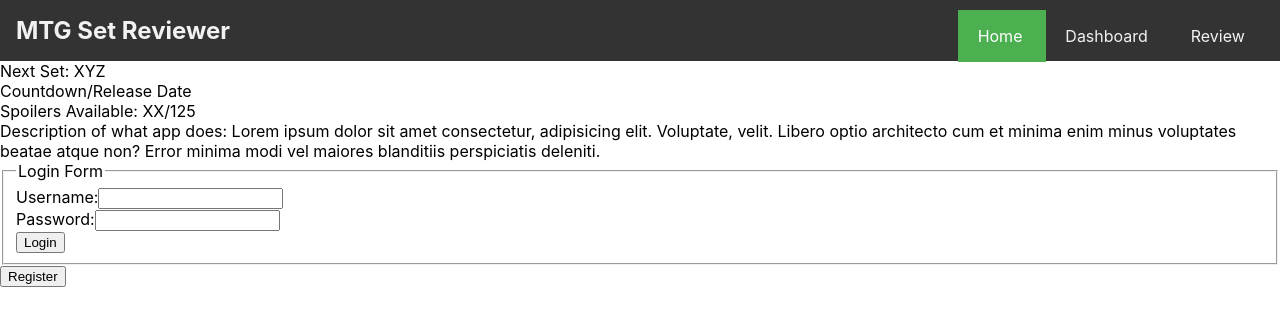
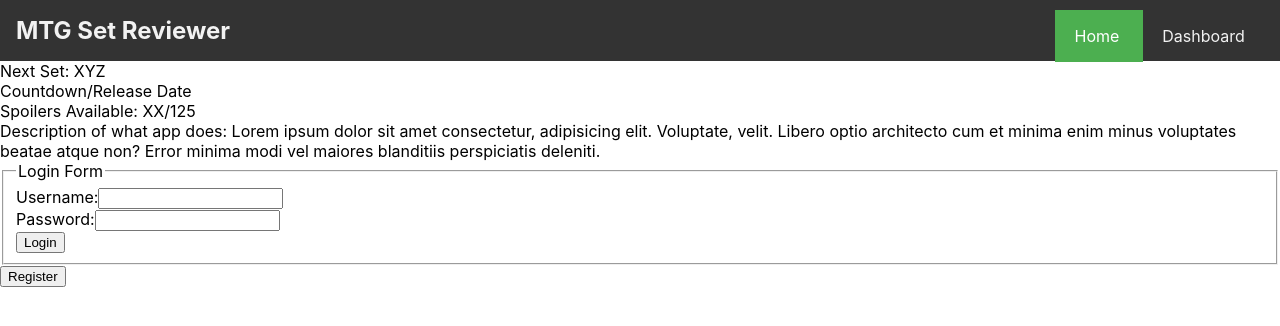
Before and after one commit to wesleyrou/tcg-set-reviewer-frontend, a React (Create React App) app: page / in a window 1280 px wide. Shown: the top 326 px of the page. Built offline with nearby package versions, Linux system fonts and the light colour scheme.

Commit message:
adds partially working auth and login

```diff
--- a/src/components/Header/Header.js
+++ b/src/components/Header/Header.js
@@ -1,15 +1,34 @@
 import React from 'react';
 import { Link } from 'react-router-dom';
+import TokenService from '../../services/token-service';
 import './Header.css';
 
 class Header extends React.Component {
+
+  handleLogoutClick = () => {
+    TokenService.clearAuthToken();
+    TokenService.clearUserId();
+
+  };
+
+  renderLogoutLink = () => {
+    return (
+      <Link
+        onClick={this.handleLogoutClick}
+        to='/'>
+        Logout
+      </Link>
+    );
+  };
+
   render() {
     return <header className="Header">
       <h1>MTG Set Reviewer</h1>
       <nav>
         <Link to='/' className="active"> Home </Link>
         <Link to='/dashboard' > Dashboard </Link>
-        <Link to='/review' > Review </Link>
+        {/* <Link to='/review' > Review </Link> */}
+        {TokenService.hasAuthToken() ? this.renderLogoutLink() : ''}
       </nav>
     </header>;
   }
--- a/src/components/LandingPage/LandingPage.js
+++ b/src/components/LandingPage/LandingPage.js
@@ -4,6 +4,7 @@
 import AuthApiService from '../../services/api-service';
 
 class LandingPage extends React.Component {
+
 
   handleSubmitJwtAuth(event) {
     event.preventDefault();
@@ -20,7 +21,7 @@
         this.props.history.push('/dashboard');
       })
       .catch((err) => {
-        console.error(err.error);
+        console.log(err);
       });
   }
 
@@ -37,7 +38,7 @@
       <div>Spoilers Available: XX/125</div>
       <div>Description of what app does: Lorem ipsum dolor sit amet consectetur, adipisicing elit. Voluptate, velit. Libero optio architecto cum et minima enim minus voluptates beatae atque non? Error minima modi vel maiores blanditiis perspiciatis deleniti.</div>
 
-      <form onSubmit={this.handleSubmitJwtAuth}>
+      <form onSubmit={(e) => this.handleSubmitJwtAuth(e)}>
         <fieldset>
           <legend>Login Form</legend>
           <div>
```
